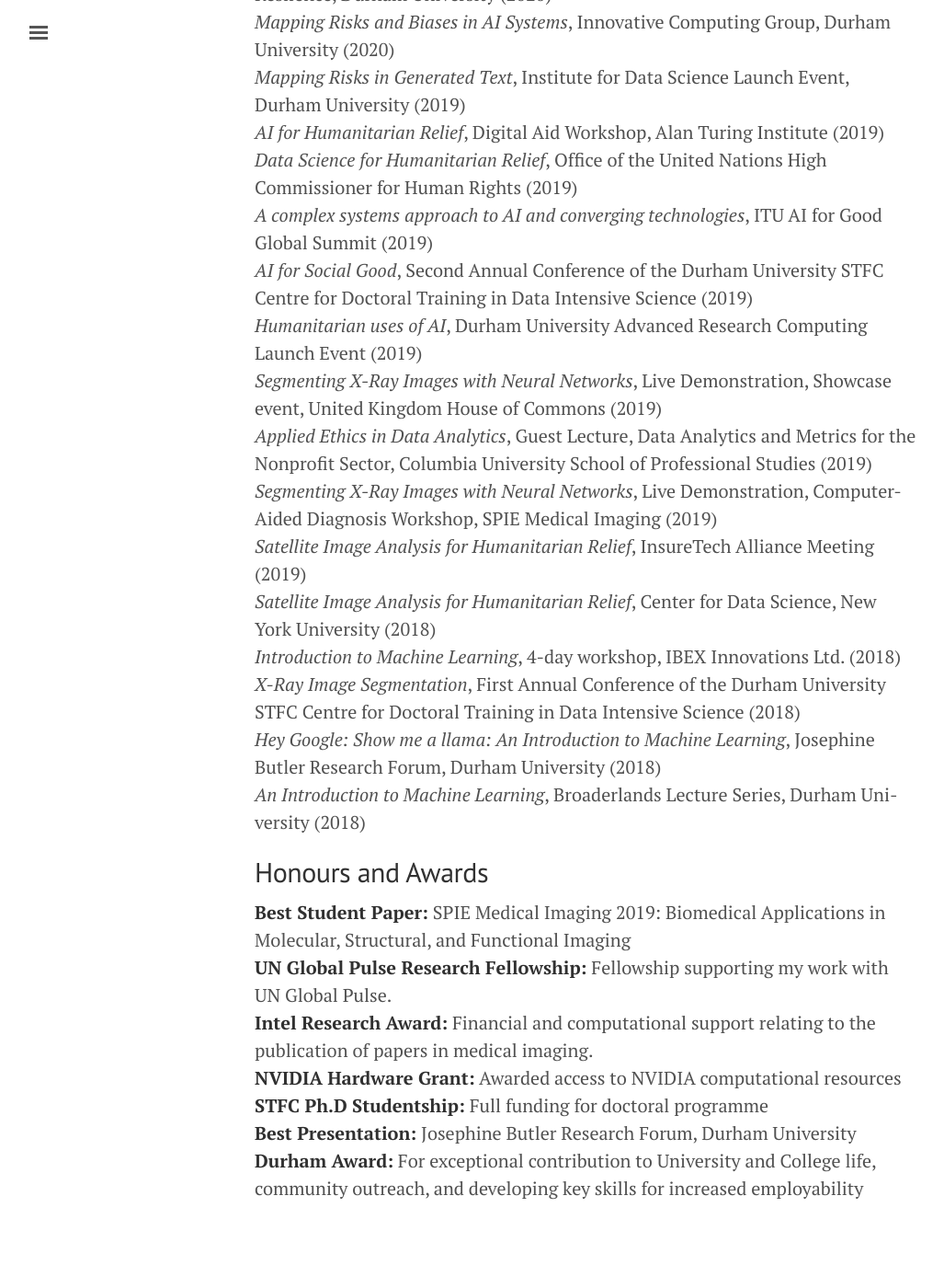
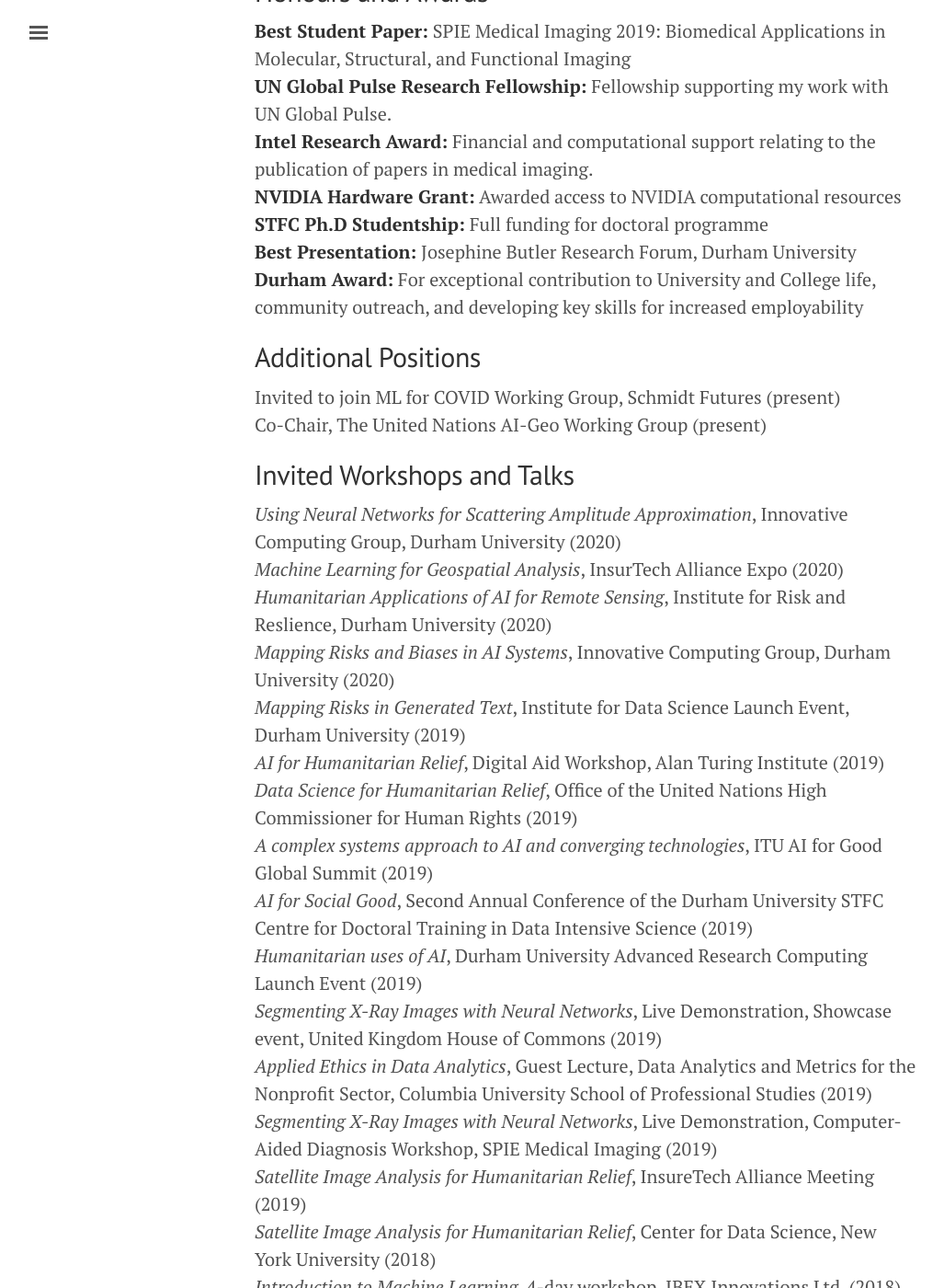
Before and after one commit to JosephPB/josephpb.github.io, a Jekyll site: the page built from publications.md, in a window 1280 px wide and 1400 px high, scrolled down 1723 px. Shown: the whole window at 92% size, without its empty margins (3-1030 px from the left). Built offline with Jekyll 4.4.1, drawn with Linux system fonts in a browser that asks for light colours; some of the changed text lies outside the part shown.

Commit message:
adding latest publication

```diff
--- a/publications.md
+++ b/publications.md
@@ -8,6 +8,8 @@
 For a more detailed look at projects I have been and am currenrly involved in take a look at the Projects page.
 
 ## Publications
+
+**J. Bullock**, A. Luccioni, K. Hoffmann Pham, C. Sin Nga Lam, M. Luengo-Oroz, MApping the Landscape of Artificial Intelligence Applications Against COVID-19 (2020) [[arXiv:2003.11336](https://arxiv.org/abs/2003.11336)]
 
 S. Badger, **J. Bullock**, Using neural networks for efficient evaluation of high multiplicity scattering amplitudes (to appear) (2020) [[arXiv:2002.07516](https://arxiv.org/abs/2002.07516)] [[Code](https://github.com/JosephPB/n3jet)]
 
@@ -35,11 +36,29 @@
 
 Teaching Assistant:
 
-*Statistics and Machine Learning*, part of the Masters in Scientific Computing and Data Analytics (MSc) programme, Durham University (present)<br/>
+*Statistics and Machine Learning*, part of the Masters in Scientific Computing and Data Analytics (MSc) programme, Durham University (present)
+
 *Complex Analysis*, Department of Mathematics, Durham University (2017)
+
+
+## Honours and Awards
+
+**Best Student Paper:** SPIE Medical Imaging 2019: Biomedical Applications in Molecular, Structural, and Functional Imaging<br/>
+**UN Global Pulse Research Fellowship:** Fellowship supporting my work with UN Global Pulse.<br/>
+**Intel Research Award:** Financial and computational support relating to the publication of papers in medical imaging.<br/>
+**NVIDIA Hardware Grant:** Awarded access to NVIDIA computational resources<br/>
+**STFC Ph.D Studentship:** Full funding for doctoral programme<br/>
+**Best Presentation:** Josephine Butler Research Forum, Durham University<br/>
+**Durham Award:** For exceptional contribution to University and College life, community outreach, and developing key skills for increased employability<br/>
+
+## Additional Positions
+
+Invited to join ML for COVID Working Group, Schmidt Futures (present)<br/>
+Co-Chair, The United Nations AI-Geo Working Group (present)<br/>
 
 ## Invited Workshops and Talks
 
+*Using Neural Networks for Scattering Amplitude Approximation*, Innovative Computing Group, Durham University (2020)<br/>
 *Machine Learning for Geospatial Analysis*, InsurTech Alliance Expo (2020)<br/>
 *Humanitarian Applications of AI for Remote Sensing*, Institute for Risk and Reslience, Durham University (2020)<br/>
 *Mapping Risks and Biases in AI Systems*, Innovative Computing Group, Durham University (2020)<br/>
@@ -58,13 +77,3 @@
 *X-Ray Image Segmentation*, First Annual Conference of the Durham University STFC Centre for Doctoral Training in Data Intensive Science (2018)<br/>
 *Hey Google: Show me a llama: An Introduction to Machine Learning*, Josephine Butler Research Forum, Durham University (2018)<br/>
 *An Introduction to Machine Learning*, Broaderlands Lecture Series, Durham Uni- versity (2018)<br/>
-
-## Honours and Awards
-
-**Best Student Paper:** SPIE Medical Imaging 2019: Biomedical Applications in Molecular, Structural, and Functional Imaging<br/>
-**UN Global Pulse Research Fellowship:** Fellowship supporting my work with UN Global Pulse.<br/>
-**Intel Research Award:** Financial and computational support relating to the publication of papers in medical imaging.<br/>
-**NVIDIA Hardware Grant:** Awarded access to NVIDIA computational resources<br/>
-**STFC Ph.D Studentship:** Full funding for doctoral programme<br/>
-**Best Presentation:** Josephine Butler Research Forum, Durham University<br/>
-**Durham Award:** For exceptional contribution to University and College life, community outreach, and developing key skills for increased employability<br/>
```
Also changed, not shown: other parts of publications.md (+0 -1 lines).
